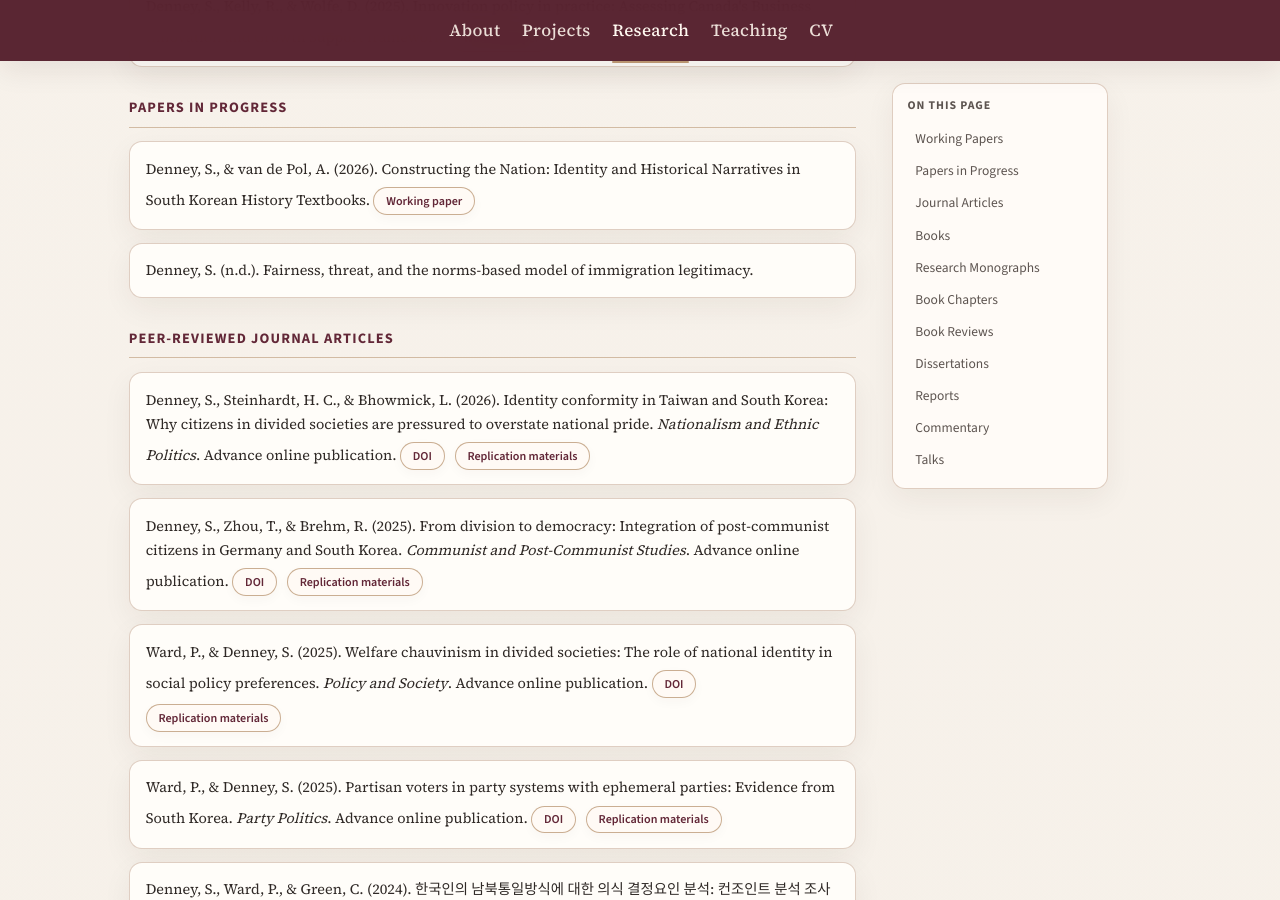
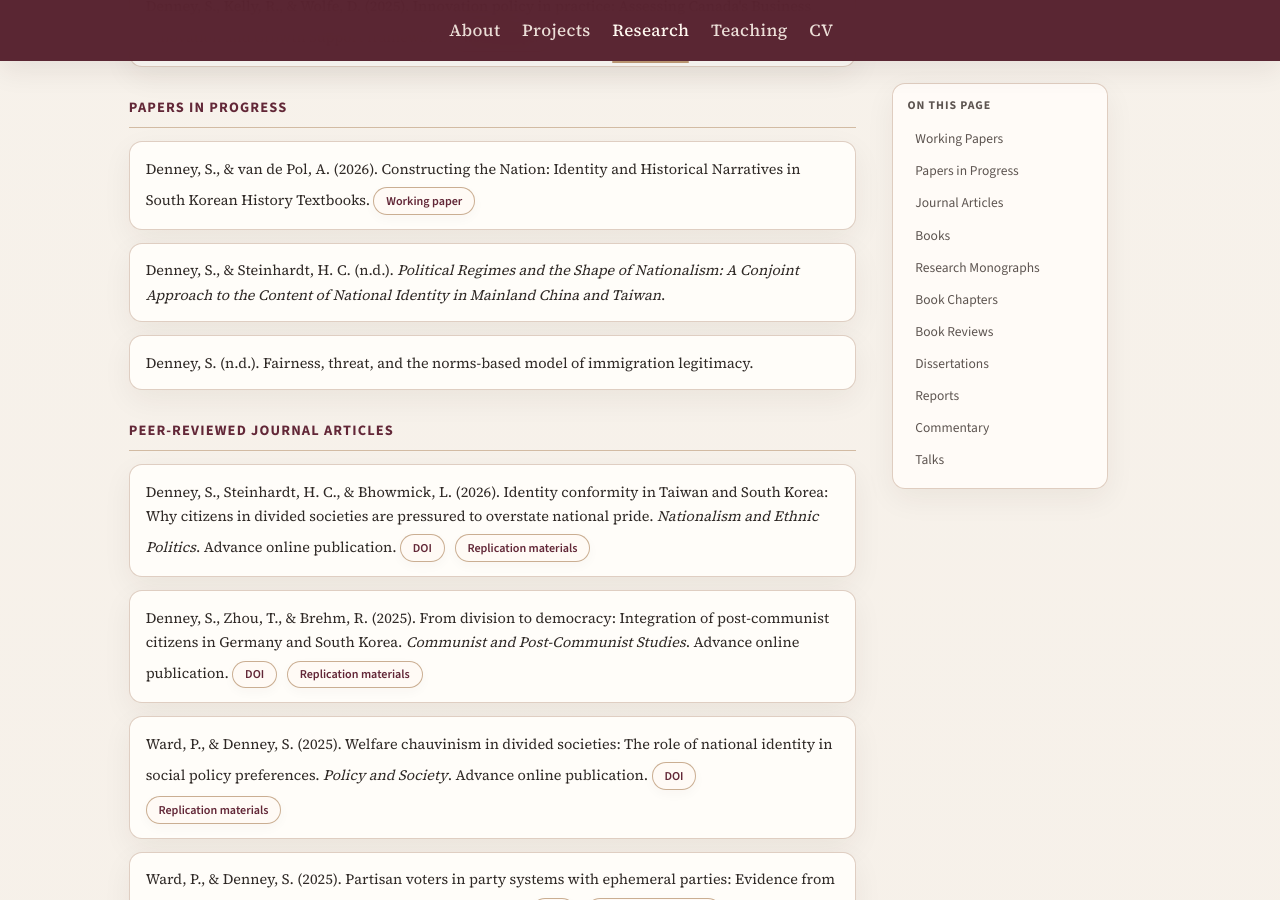
Before and after one commit to scdenney/scdenney.github.io, a Jekyll site: the page built from research.md, in a window 1280 px wide and 900 px high, scrolled down 728 px. Built offline with Jekyll 4.4.1, drawn with Linux system fonts in a browser that asks for light colours.

Commit message:
Add paper in progress entry

```diff
--- a/research.md
+++ b/research.md
@@ -62,6 +62,10 @@ Denney, S., Kelly, R., & Wolfe, D. (2025). Innovation policy in practice: Assess
 
 <p class="publication-item">
 Denney, S., & van de Pol, A. (2026). Constructing the Nation: Identity and Historical Narratives in South Korean History Textbooks. <a href="https://github.com/scdenney/constructing-the-nation" target="_blank" rel="noopener noreferrer" class="resource-link">Working paper</a>
+</p>
+
+<p class="publication-item">
+Denney, S., & Steinhardt, H. C. (n.d.). <em>Political Regimes and the Shape of Nationalism: A Conjoint Approach to the Content of National Identity in Mainland China and Taiwan</em>.
 </p>
 
 <p class="publication-item">
```
